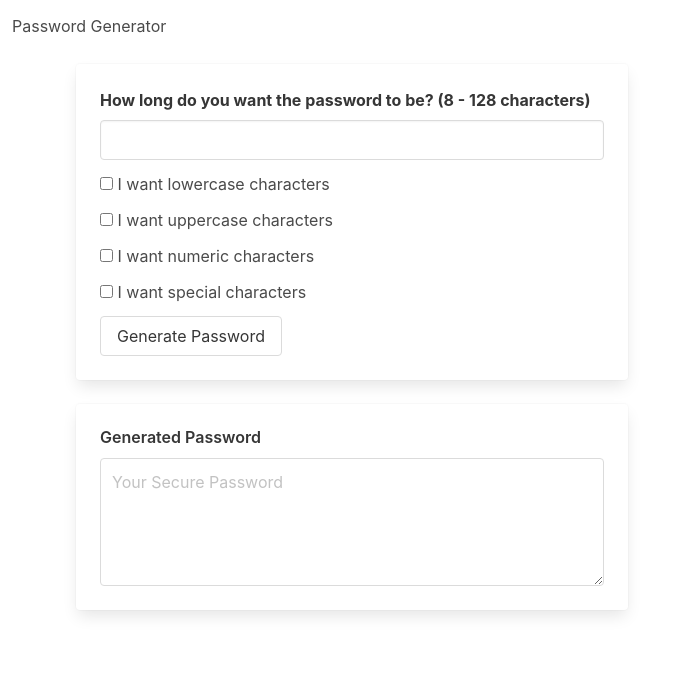
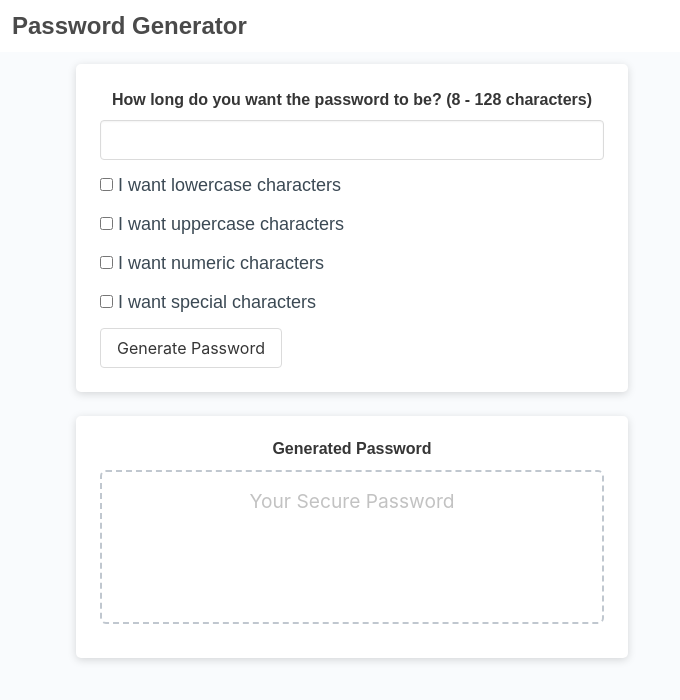
Before and after one commit to ManoLo2ManoLo/Password-Generator, a plain HTML site: page index.html in a window 1280 px wide. Shown: the whole page, without its empty margins (0-680 px from the left). Drawn offline with nearby package versions, Linux system fonts and the light colour scheme.

Commit message:
working on styling

```diff
--- a/assets/css/style.css
+++ b/assets/css/style.css
@@ -6,8 +6,12 @@
   --spacing-five: calc(1rem * 3);
 }
 
+.text-center {
+  text-align: center;
+}
+
 .center {
-  text-align: center;
+  align-items: center;
 }
 
 /* Margin - x axis */
--- a/assets/js/script.js
+++ b/assets/js/script.js
@@ -1,6 +1,6 @@
 const submitBtn = document.querySelector('#submitBtn');
 
-const length = document.querySelector('#length').value;
+const length = document.querySelector('#length').value.trim();
 const lowercase = document.querySelector('#lowercase');
 const uppercase = document.querySelector('#uppercase');
 const numeric = document.querySelector('#numeric');
--- a/index.html
+++ b/index.html
@@ -5,12 +5,13 @@
         <meta http-equiv="X-UA-Compatible" content="IE=edge">
         <meta name="viewport" content="width=device-width, initial-scale=1.0">
         <link rel="stylesheet" href="https://cdnjs.cloudflare.com/ajax/libs/bulma/0.9.3/css/bulma.min.css"/>
+        <link rel="stylesheet" href="./assets/css/style.css"/>
         <title>Password Generator</title>
     </head>
     <body>
         <nav class="navbar" role="navigation" aria-label="main navigation">
             <div class="navbar-brand">
-                <h1 class="navbar-item" href="https://bulma.io">
+                <h1 class="navbar-item title is-4" href="https://bulma.io">
                     Password Generator
                 </h1>
             </div>
@@ -20,9 +21,9 @@
             <div class="column is-half">
                 <div class="card py-5 px-5">
                     <div class="field">
-                        <label class="label">How long do you want the password to be? (8 - 128 characters)</label>
+                        <label class="label text-center">How long do you want the password to be? (8 - 128 characters)</label>
                         <div class="control">
-                            <input class="input" type="number" id="length">
+                            <input class="input" id="length" />
                         </div>
                     </div>
 
@@ -54,15 +55,15 @@
                         </label>
                     </div>
 
-                    <div class="field">
+                    <div class="field center">
                         <button id="submitBtn" class="button">Generate Password</button>
                     </div>
                 </div>
             </div>
 
-            <div class="column is-half">
+            <div class="column is-half center text-center">
                 <div class="card py-5 px-5">
-                    <div class="field">
+                    <div class="field text-center center">
                         <p class="title is-6">Generated Password</p>
                     </div>
 
```
Also changed, not shown: 1 other file.
